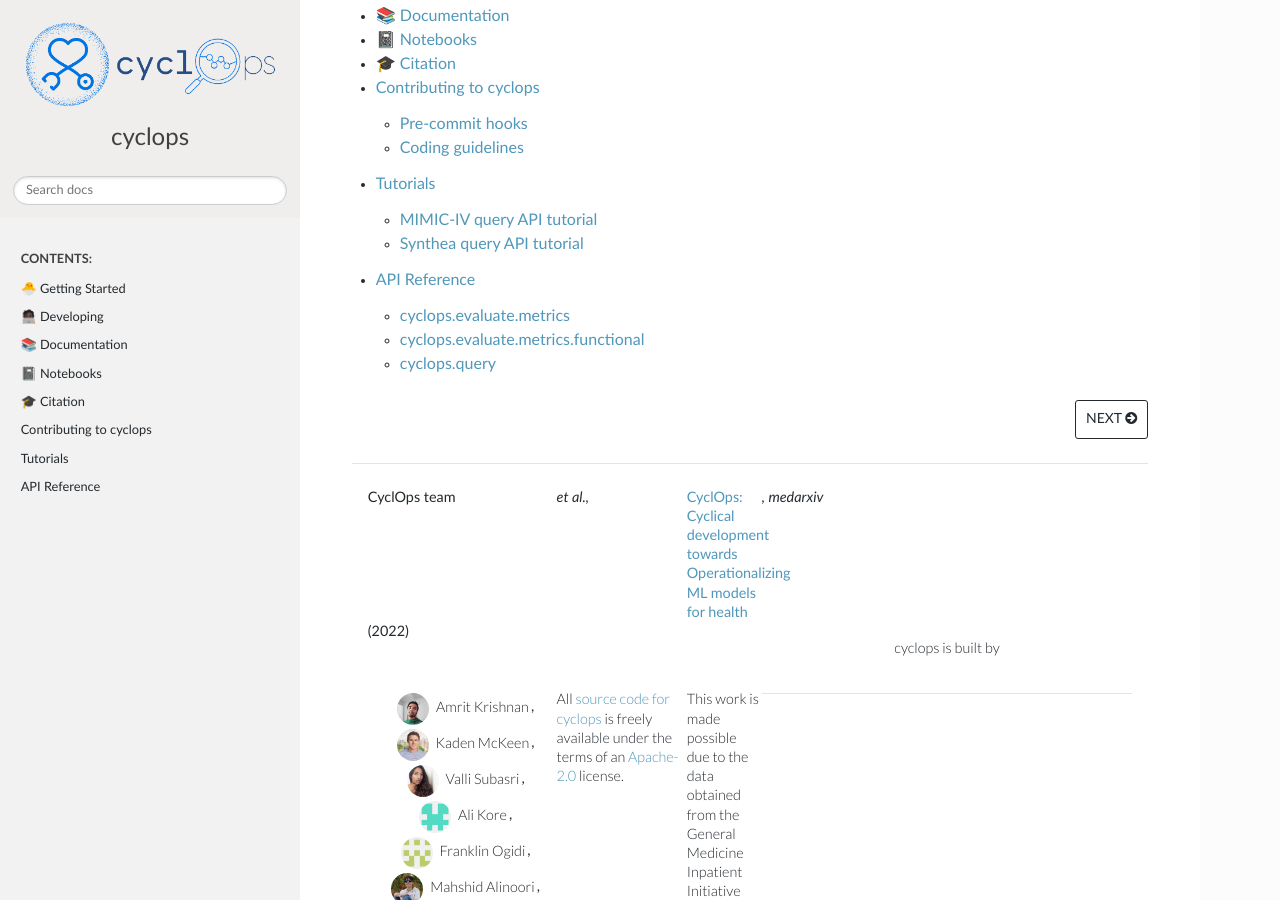
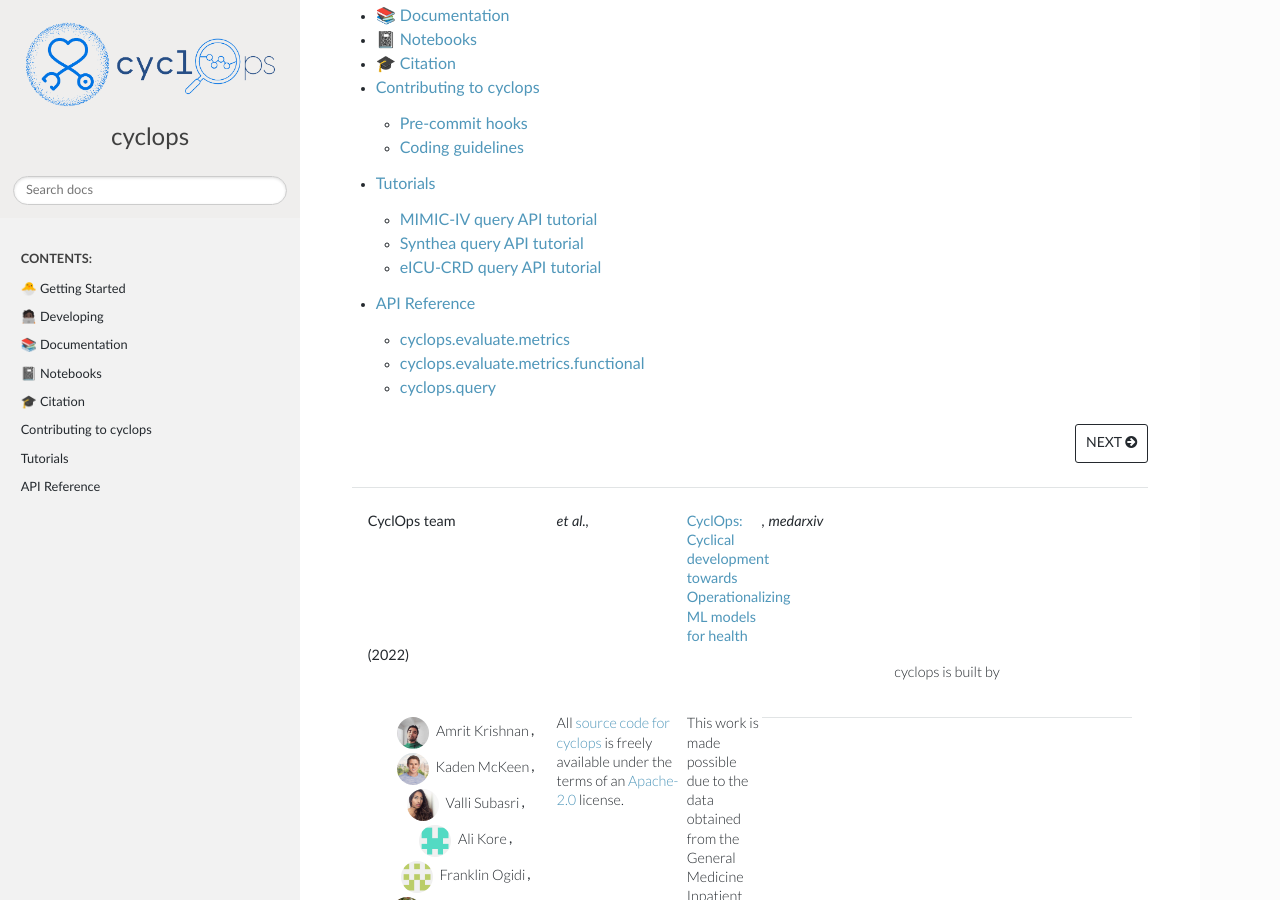
Before and after one commit to VectorInstitute/cyclops, a Sphinx documentation site: the page built from docs/source/index.rst, in a window 1280 px wide and 900 px high, scrolled down 370 px. Built offline with Sphinx 7.4.7, drawn with Linux system fonts in a browser that asks for light colours.

Commit message:
Add eicu tutorial to rst file

```diff
--- a/docs/source/tutorials.rst
+++ b/docs/source/tutorials.rst
@@ -5,3 +5,4 @@ Tutorials
 
     tutorials/mimiciv/query_api.ipynb
     tutorials/synthea/query_api.ipynb
+    tutorials/eicu/query_api.ipynb
```
